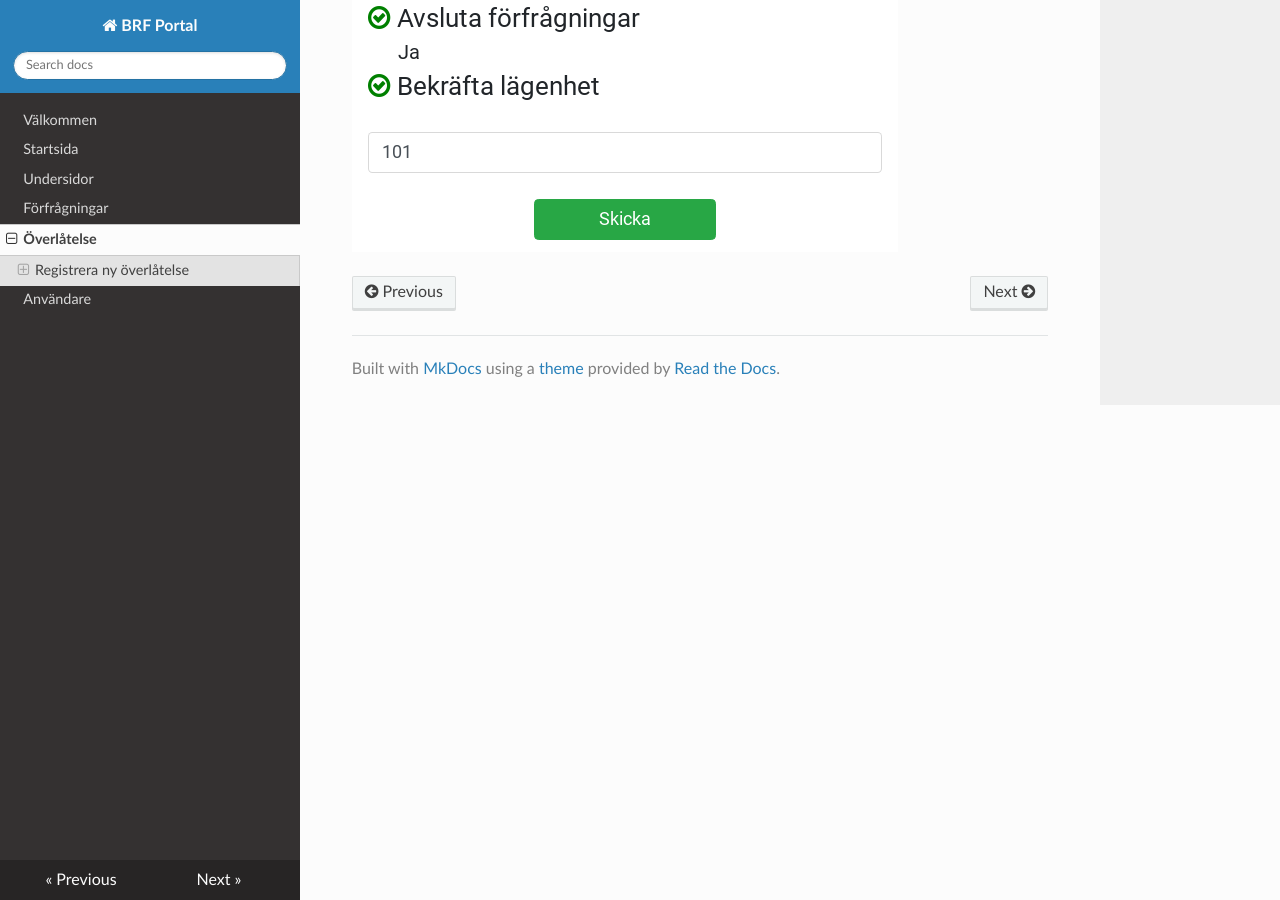
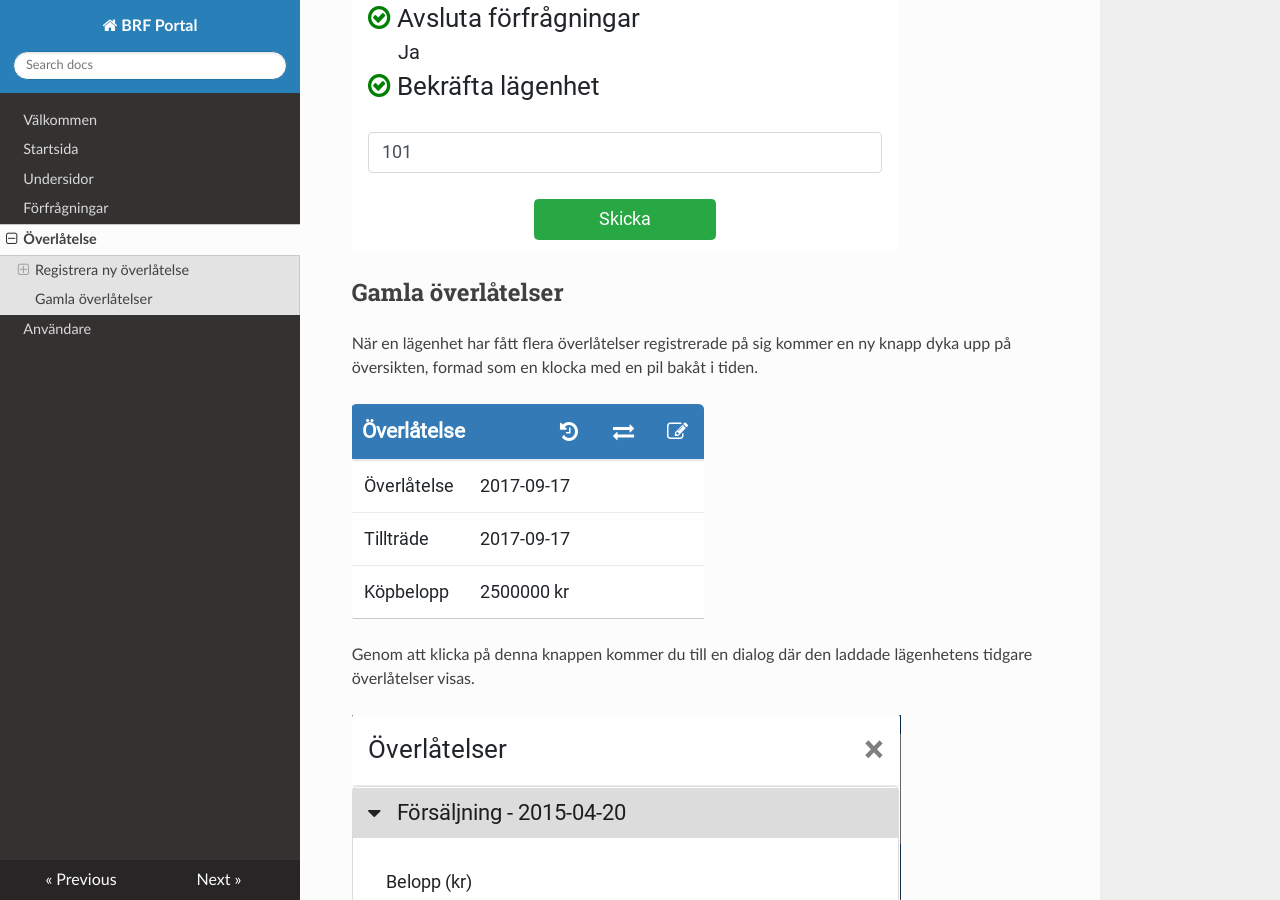
Before and after one commit to brfportal/docs, an MkDocs documentation site: the page built from docs/sale.md, in a window 1280 px wide and 900 px high, scrolled down 3680 px. Built offline with MkDocs 1.6.1, drawn with Linux system fonts in a browser that asks for light colours; nearby versions of some CDN libraries; old or Windows-style settings are respelled for this version of MkDocs.

Commit message:
Add old sales

```diff
--- a/docs/sale.md
+++ b/docs/sale.md
@@ -49,3 +49,13 @@ För att förhindra att överlåtelsen registreras på fel lägenhet så måste
 När alla punkterna i sammanfattningen är markerade med en grön bock, kan du registrera överlåtelsen med knappen.
 
 ![sale-reg-submit](_img/sale/register-submit.png)
+
+## Gamla överlåtelser
+
+När en lägenhet har fått flera överlåtelser registrerade på sig kommer en ny knapp dyka upp på översikten, formad som en klocka med en pil bakåt i tiden.
+
+![sale-multi](_img/dash/sale-multi.png)
+
+Genom att klicka på denna knappen kommer du till en dialog där den laddade lägenhetens tidgare överlåtelser visas.
+
+![sale-old](_img/dash/sale-old.png)
```
Also changed, not shown: docs/_img/dash/sale-multi.png (added), docs/_img/dash/sale-old.png (added).
